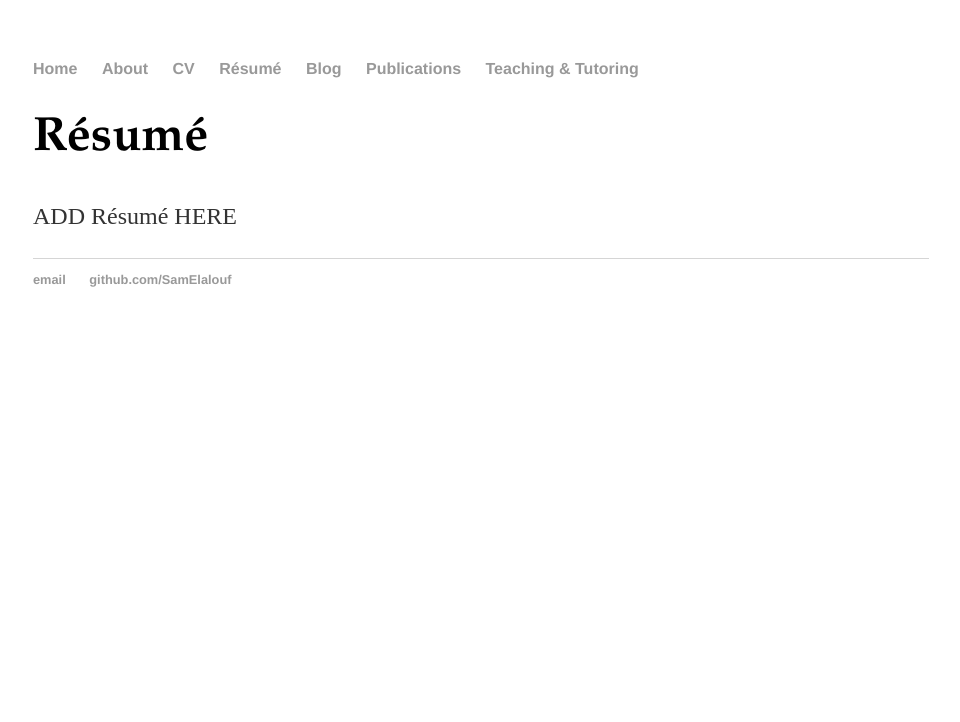
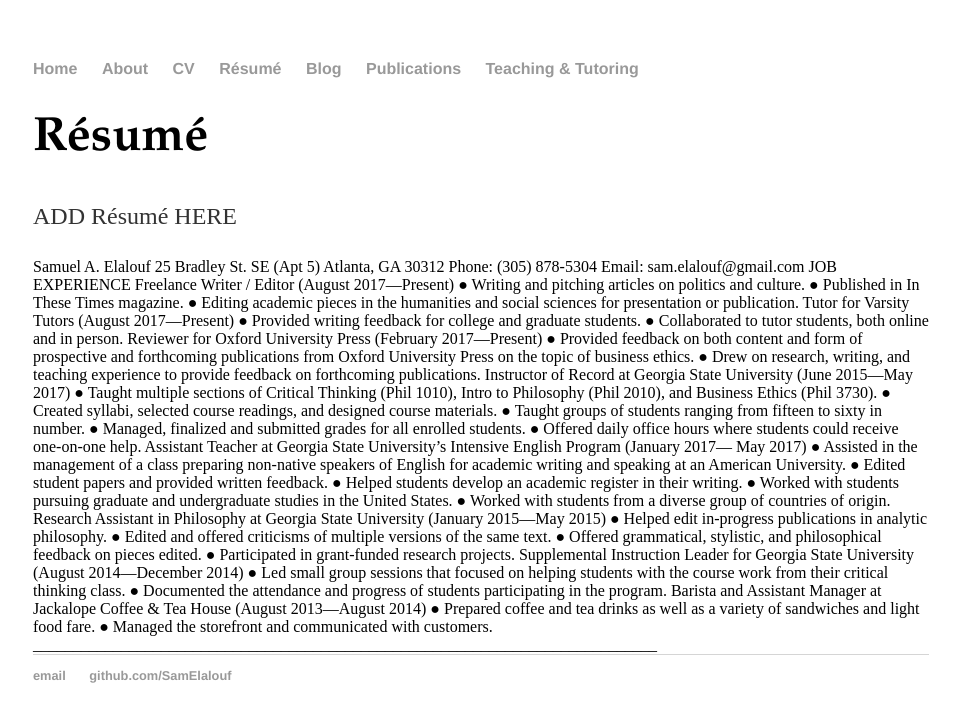
Before and after one commit to SamElalouf/samelalouf.github.io, a Jekyll site: the page built from resume/index.html, in a window 1280 px wide. Shown: the top 722 px of the page, without its empty margins (159-1119 px from the left). Built offline with Jekyll 4.4.1, drawn with Linux system fonts in a browser that asks for light colours.

Commit message:
Attempt at resume
Attempt at resume

```diff
--- a/resume/index.html
+++ b/resume/index.html
@@ -5,4 +5,50 @@ title: Résumé
 <div class="blurb">
 	<h1 style="font-family:Garamond; style="font-size: 28px;">Résumé</h1>
 	<p> ADD Résumé HERE </p>
+	Samuel A. Elalouf
+25 Bradley St. SE (Apt 5)
+Atlanta, GA 30312
+Phone: (305) 878-5304
+Email: sam.elalouf@gmail.com
+
+					JOB EXPERIENCE
+Freelance Writer / Editor (August 2017—Present)
+● Writing and pitching articles on politics and culture.
+● Published in In These Times magazine.
+● Editing academic pieces in the humanities and social sciences for presentation or
+publication.
+Tutor for Varsity Tutors (August 2017—Present)
+● Provided writing feedback for college and graduate students.
+● Collaborated to tutor students, both online and in person.
+Reviewer for Oxford University Press (February 2017—Present)
+● Provided feedback on both content and form of prospective and forthcoming publications from Oxford University Press on the topic of business ethics.
+● Drew on research, writing, and teaching experience to provide feedback on forthcoming publications.
+Instructor of Record at Georgia State University (June 2015—May 2017)
+● Taught multiple sections of Critical Thinking (Phil 1010), Intro to Philosophy (Phil 2010), and Business Ethics (Phil 3730).
+● Created syllabi, selected course readings, and designed course materials.
+● Taught groups of students ranging from fifteen to sixty in number.
+● Managed, finalized and submitted grades for all enrolled students.
+● Offered daily office hours where students could receive one-on-one help.
+Assistant Teacher at Georgia State University’s Intensive English Program (January 2017— May 2017)
+● Assisted in the management of a class preparing non-native speakers of English for academic writing and speaking at an American University.
+● Edited student papers and provided written feedback.
+● Helped students develop an academic register in their writing.
+● Worked with students pursuing graduate and undergraduate studies in the United States.
+● Worked with students from a diverse group of countries of origin.
+
+Research Assistant in Philosophy at Georgia State University (January 2015—May 2015)
+● Helped edit in-progress publications in analytic philosophy.
+● Edited and offered criticisms of multiple versions of the same text.
+● Offered grammatical, stylistic, and philosophical feedback on pieces edited.
+● Participated in grant-funded research projects.
+Supplemental Instruction Leader for Georgia State University (August 2014—December 2014)
+● Led small group sessions that focused on helping students with the course work from their critical thinking class.
+● Documented the attendance and progress of students participating in the program. Barista and Assistant Manager at Jackalope Coffee & Tea House (August 2013—August
+2014)
+● Prepared coffee and tea drinks as well as a variety of sandwiches and light food fare.
+● Managed the storefront and communicated with customers. ______________________________________________________________________________
+
+
+
+
 </div><!-- /.blurb -->
```
